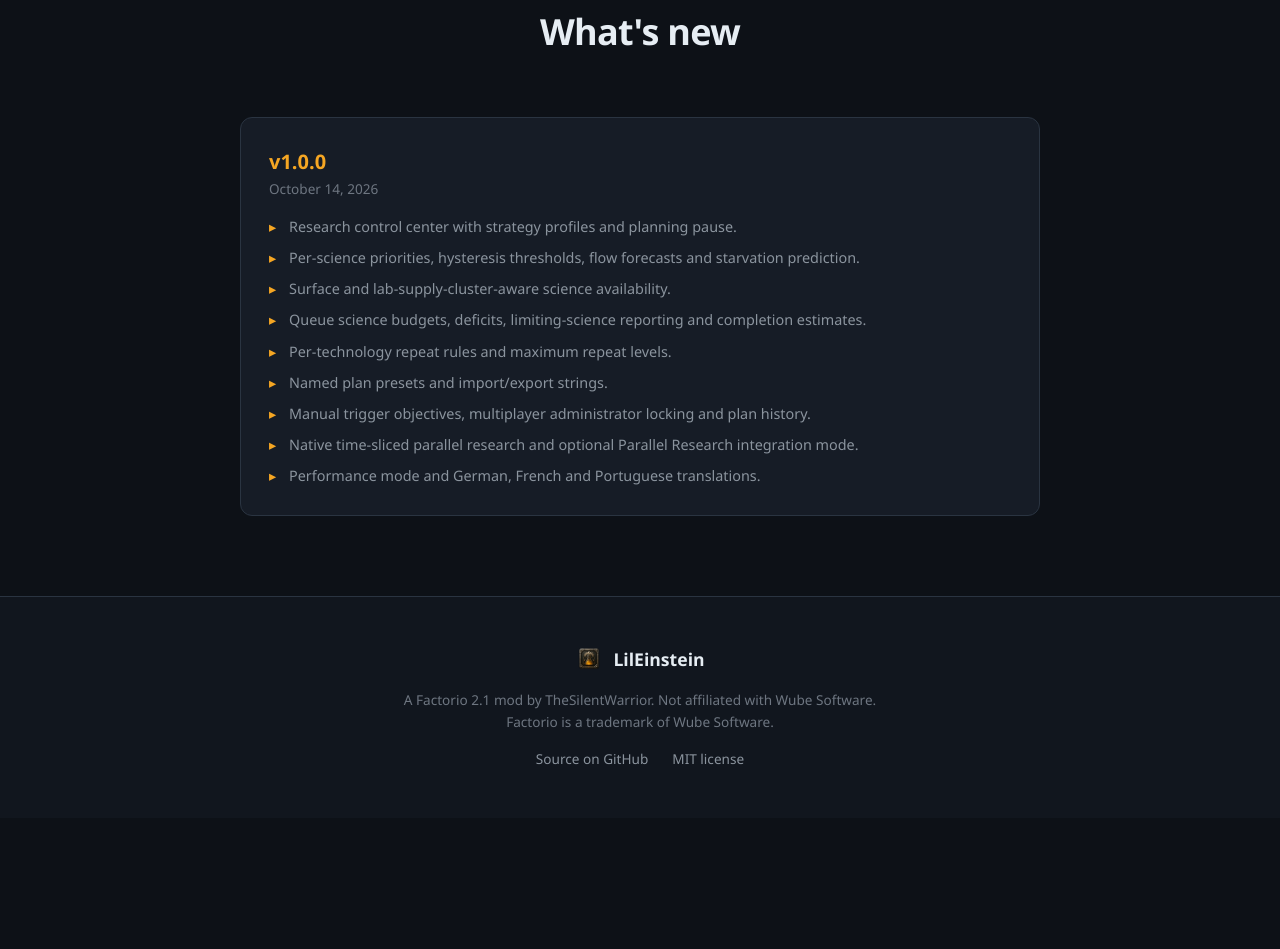
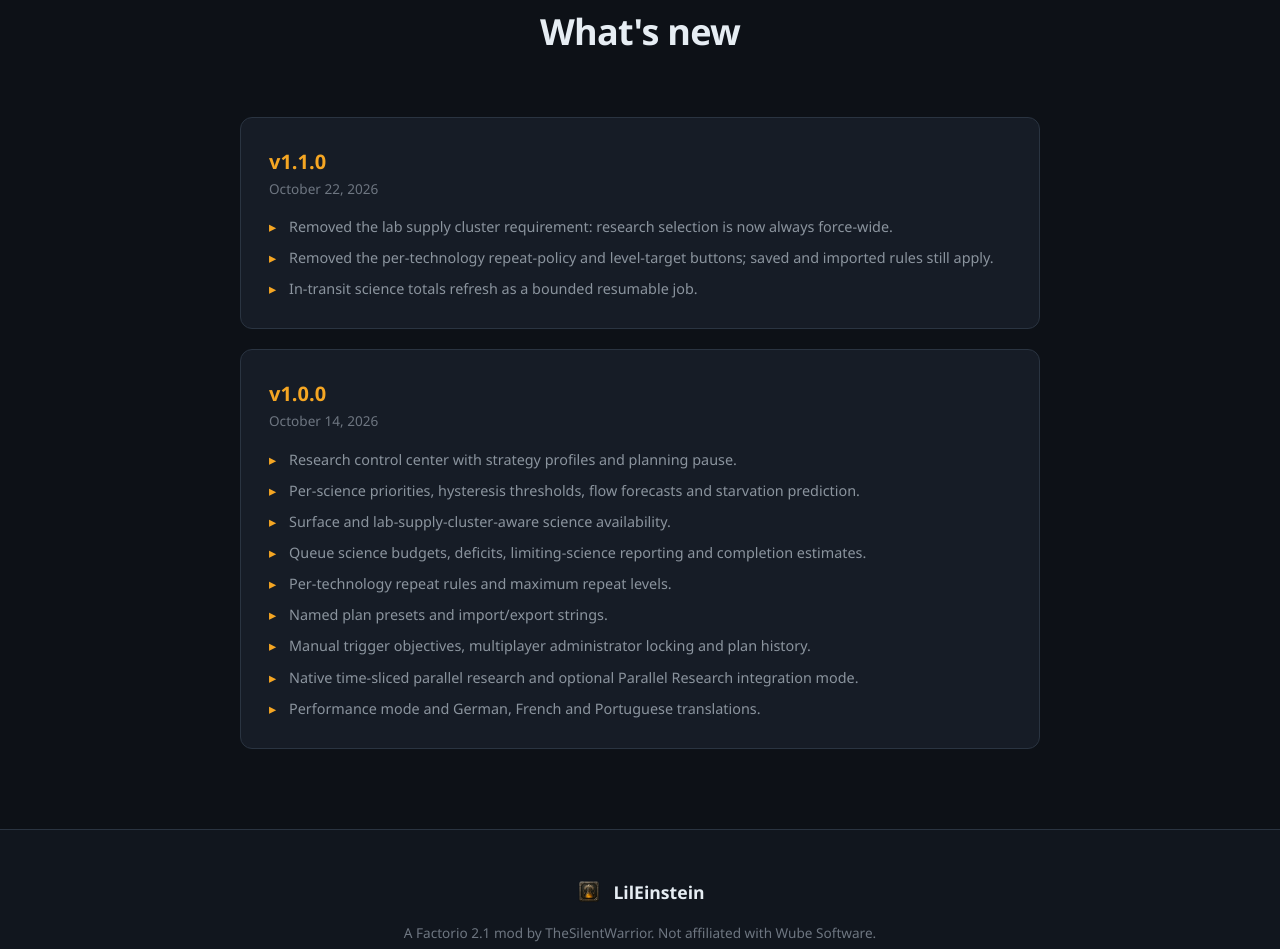
Before and after one commit to joaomcarlos/LilEinstein, a plain HTML site: page website/index.html in a window 1280 px wide. Shown: the part 5126-6075 px from the top of the page. Before the commit the page ends 5944 px from the top, so only its background shows below. Drawn offline with Linux system fonts and the light colour scheme.

Commit message:
Release 1.1.0
Second portal release.

- Set info.json to 1.1.0 with a matching changelog entry and website
  changelog. Portal versioning continues from the published 1.0.0;
  the pre-portal internal numbering is retired.
- Covers the cluster-mode removal, the repeat-control removal, and
  the bounded in-transit science refresh.

```diff
--- a/info.json
+++ b/info.json
@@ -1,6 +1,6 @@
 {
   "name": "LilEinstein",
-  "version": "1.0.0",
+  "version": "1.1.0",
   "title": "LilEinstein",
   "author": "TheSilentWarrior",
   "factorio_version": "2.1",
--- a/website/index.html
+++ b/website/index.html
@@ -290,6 +290,15 @@
     </div>
     <div class="changelog">
       <div class="changelog-entry">
+        <div class="changelog-version">v1.1.0</div>
+        <div class="changelog-date">October 22, 2026</div>
+        <ul class="changelog-list">
+          <li>Removed the lab supply cluster requirement: research selection is now always force-wide.</li>
+          <li>Removed the per-technology repeat-policy and level-target buttons; saved and imported rules still apply.</li>
+          <li>In-transit science totals refresh as a bounded resumable job.</li>
+        </ul>
+      </div>
+      <div class="changelog-entry">
         <div class="changelog-version">v1.0.0</div>
         <div class="changelog-date">October 14, 2026</div>
         <ul class="changelog-list">
```
Also changed, not shown: changelog.txt.
